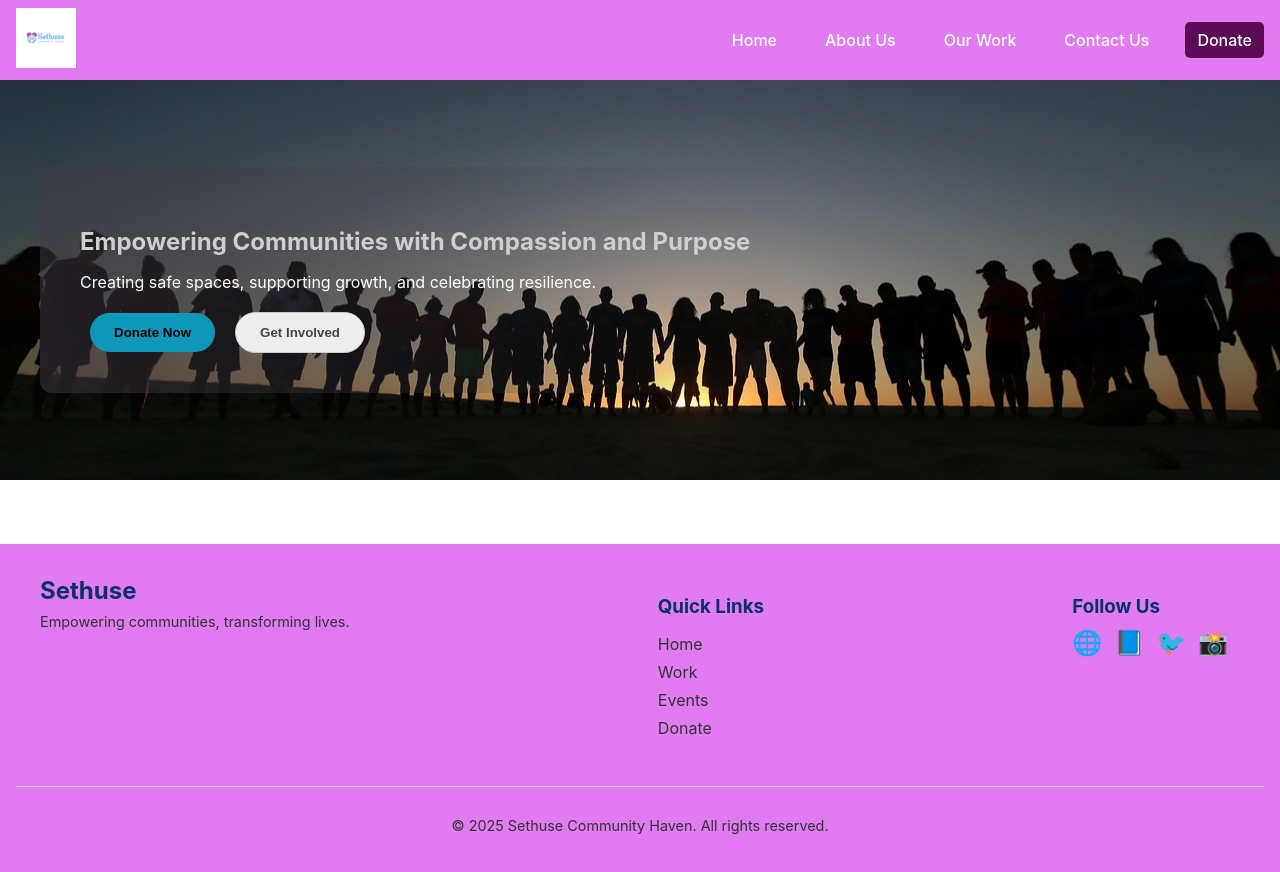
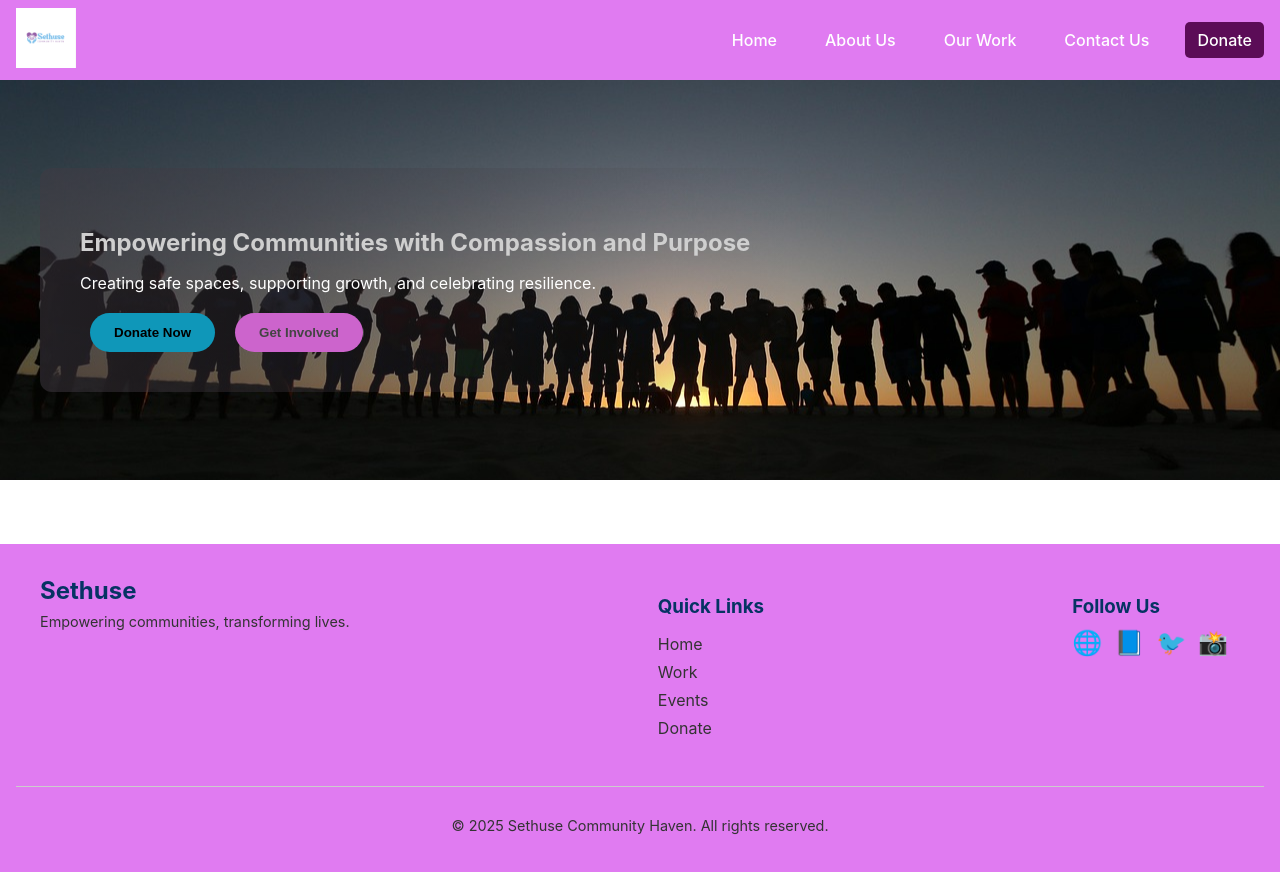
Before and after one commit to SmaSema/sethuse-website, a React (Create React App) app: page / in a window 1280 px wide. In both pictures the pointer is over the button "Get Involved". Shown: the top 872 px of the page. Built offline with nearby package versions, Linux system fonts and the light colour scheme.

Commit message:
Eighth  commit

```diff
--- a/src/components/Hero.css
+++ b/src/components/Hero.css
@@ -54,15 +54,15 @@ button.primary:hover {
 button.secondary {
   background-color: #fff;
   color: #444;
-  border: 1px solid #ccc;
 }
 
 button.secondary:hover {
-  background-color: #eee;
+  background-color: #cc64cc;
 }
 
 @media (max-width: 768px) {
   .hero-overlay {
     margin-right: 40px;
   }
+
 }
```
